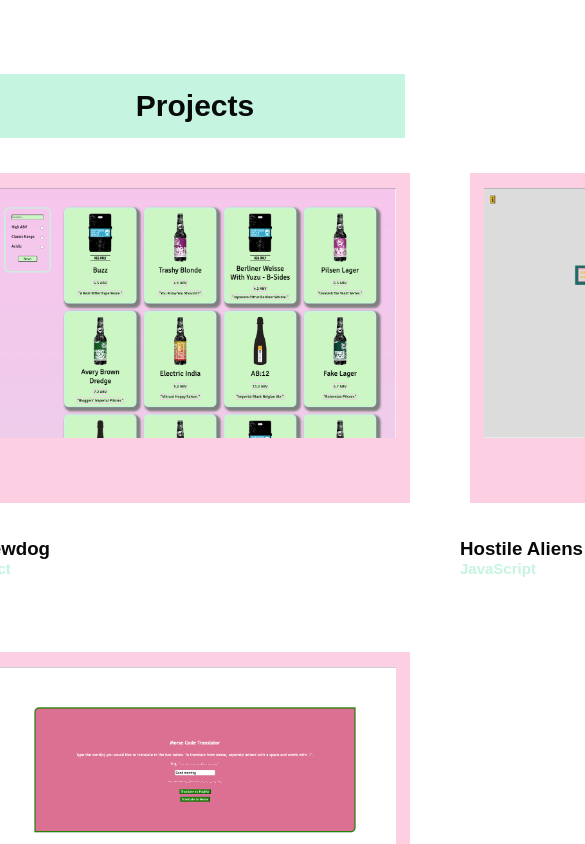
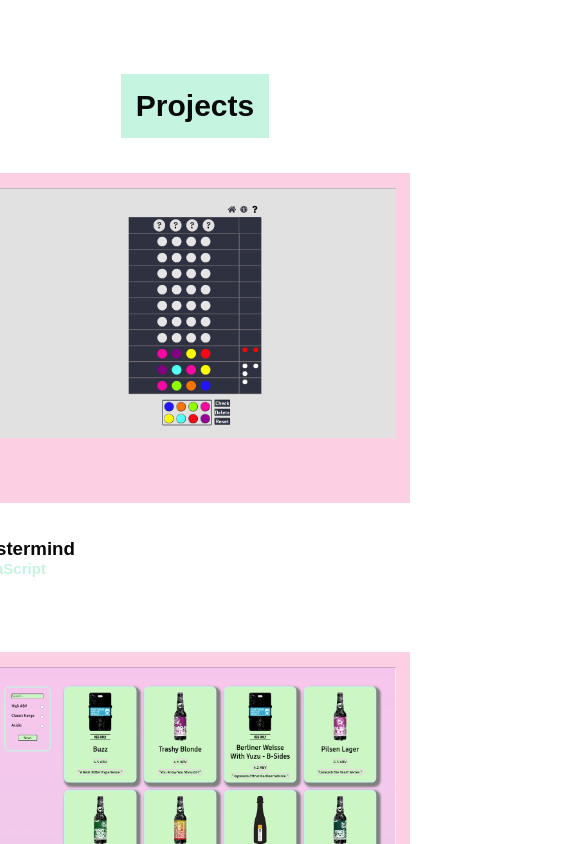
Before and after one commit to OBuckland/portfolio-v2, a React (Create React App) app: page / in a window 390 px wide. Shown: the part 800-1644 px from the top of the page, 585 px wide, since content can reach past the window. Built offline with nearby package versions, Linux system fonts and the light colour scheme; a web font is replaced by a local one.

Commit message:
re-format projects section for responsiveness

```diff
--- a/src/components/Projects/Projects.jsx
+++ b/src/components/Projects/Projects.jsx
@@ -15,7 +15,6 @@ const Projects = () => {
       <div className={styles.cardsContainer} >
       {projectData.map(project => <Card project={project}  key={project.name}/>)}
       </div>
-
     </ section>
   )
 }
--- a/src/components/Projects/Projects.module.scss
+++ b/src/components/Projects/Projects.module.scss
@@ -11,14 +11,17 @@
     font-size: 30px;
     background-color: $colour-primary-blue;
     // this is causing the lower gap
-    width: 100vw;
+    // width: 100vw;
+    // width: 100%;
     padding: 15px;
     color: $colour-primary-grey;
 }
 
 .cardsContainer{
-    display: grid;
-    grid-template-columns: 1fr 1fr 1fr;
+    display: flex;
+    flex-wrap: wrap;
+    justify-content: center;
+    align-items: center;
     gap: 40px;
     align-items: center;
 }
```
